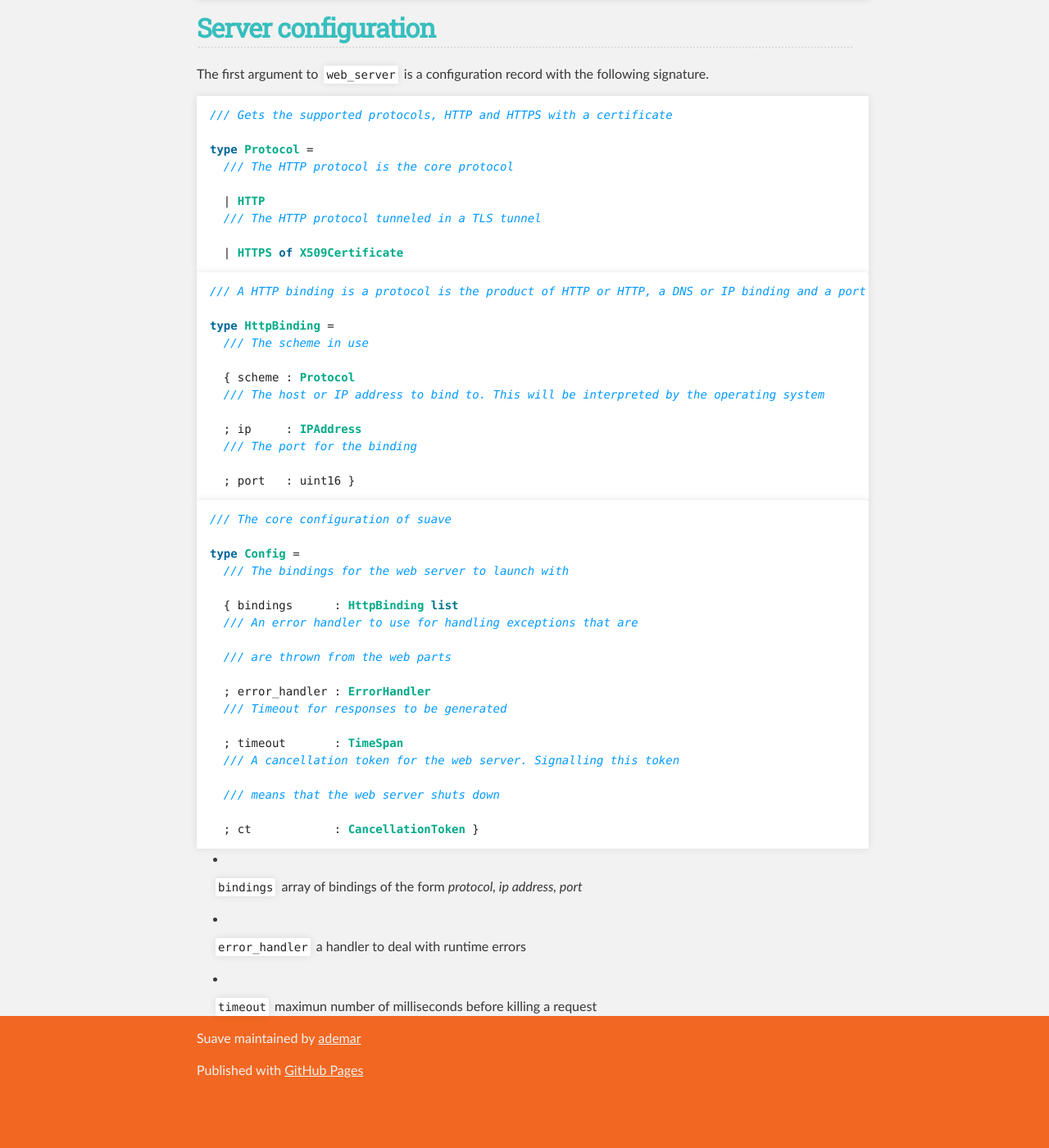
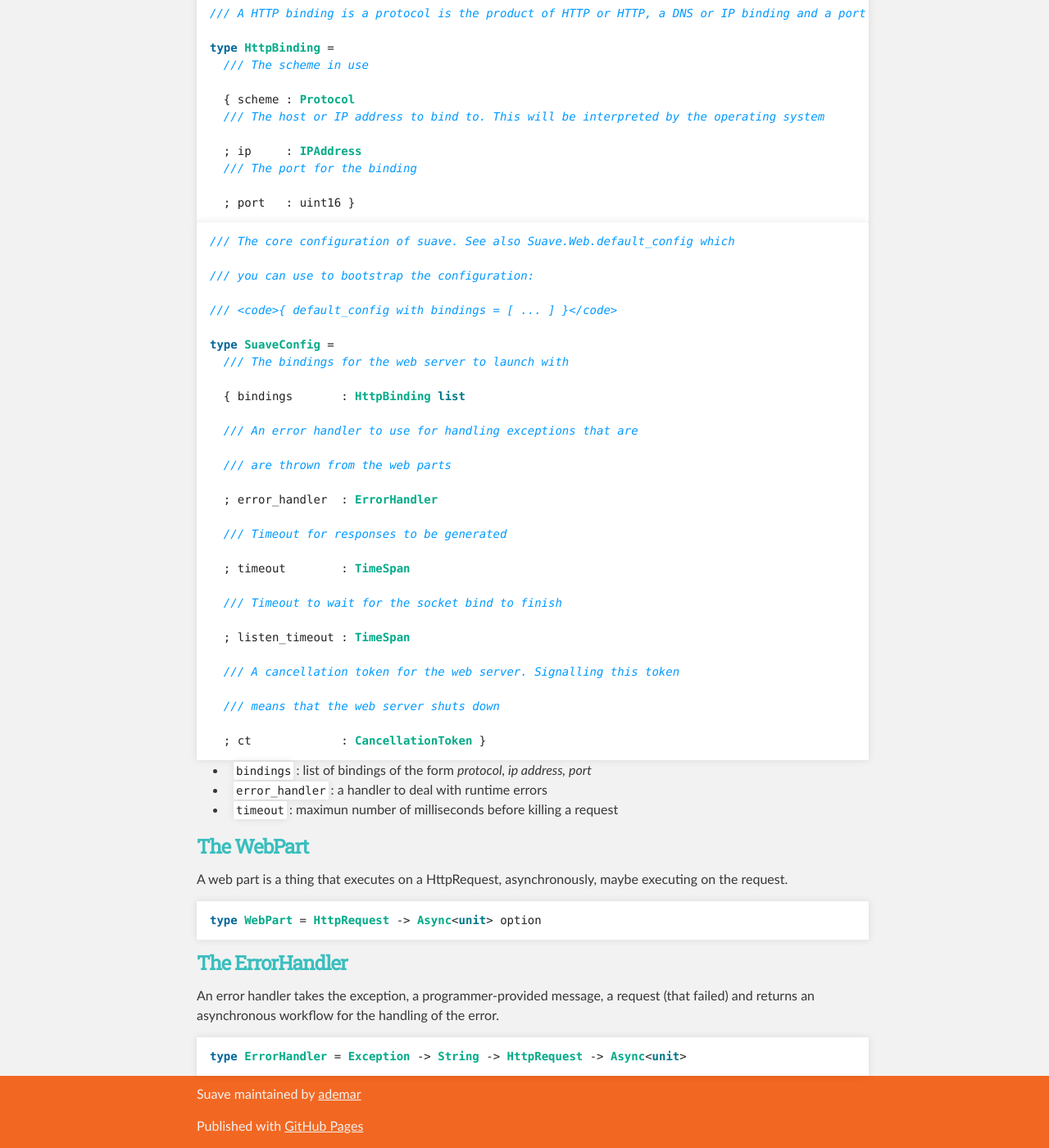
Before and after one commit to SuaveIO/suave, a Jekyll site: the page built from index.md, in a window 1280 px wide and 1400 px high, scrolled down 3682 px. Shown: the whole window at 82% size. Built offline with Jekyll 4.4.1, drawn with Linux system fonts in a browser that asks for light colours; before the commit the page ends 5014 px from its top, so only the background shows below that; some of the changed text lies outside the part shown.

Commit message:
updating docs on WebPart and ErrorHandler

```diff
--- a/_includes/content.md
+++ b/_includes/content.md
@@ -173,22 +166,46 @@
 {% endhighlight %}
 
 {% highlight fsharp %}
-/// The core configuration of suave
-type Config =
+/// The core configuration of suave. See also Suave.Web.default_config which
+/// you can use to bootstrap the configuration:
+/// <code>{ default_config with bindings = [ ... ] }</code>
+type SuaveConfig =
   /// The bindings for the web server to launch with
-  { bindings      : HttpBinding list
+  { bindings       : HttpBinding list
+
   /// An error handler to use for handling exceptions that are
   /// are thrown from the web parts
-  ; error_handler : ErrorHandler
+  ; error_handler  : ErrorHandler
+
   /// Timeout for responses to be generated
-  ; timeout       : TimeSpan
+  ; timeout        : TimeSpan
+
+  /// Timeout to wait for the socket bind to finish
+  ; listen_timeout : TimeSpan
+
   /// A cancellation token for the web server. Signalling this token
   /// means that the web server shuts down
-  ; ct            : CancellationToken }
+  ; ct             : CancellationToken }
 {% endhighlight %}
 
-- `bindings` array of bindings of the form _protocol, ip address, port_
+  - `bindings`: list of bindings of the form _protocol, ip address, port_
+  - `error_handler`: a handler to deal with runtime errors
+  - `timeout`: maximun number of milliseconds before killing a request
 
-- `error_handler` a handler to deal with runtime errors
+### The WebPart
 
-- `timeout` maximun number of milliseconds before killing a request
+A web part is a thing that executes on a HttpRequest, asynchronously, maybe executing
+on the request.
+
+{% highlight fsharp %}
+type WebPart = HttpRequest -> Async<unit> option
+{% endhighlight %}
+
+### The ErrorHandler
+
+An error handler takes the exception, a programmer-provided message, a request (that failed) and returns
+an asynchronous workflow for the handling of the error.
+
+{% highlight fsharp %}
+type ErrorHandler = Exception -> String -> HttpRequest -> Async<unit>
+{% endhighlight %}
```
Also changed, not shown: other parts of _includes/content.md (+2 -9 lines).
